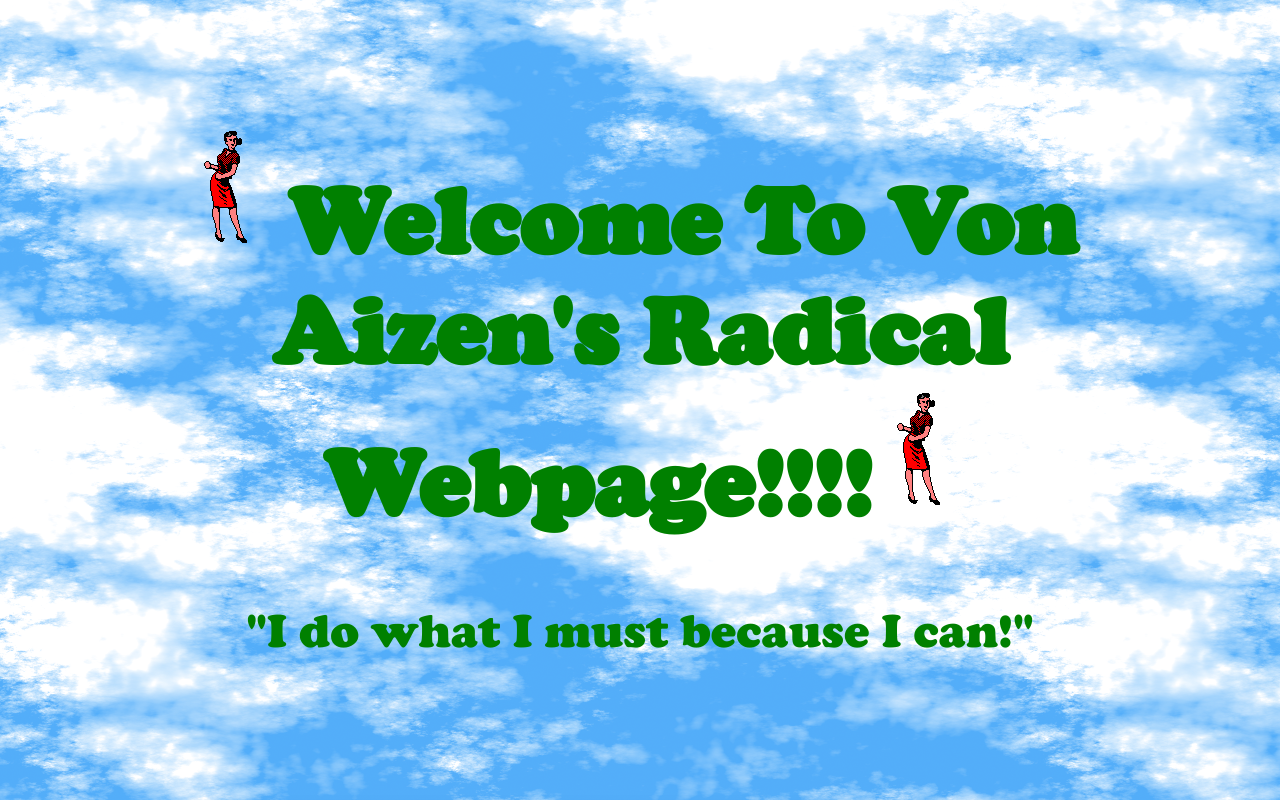
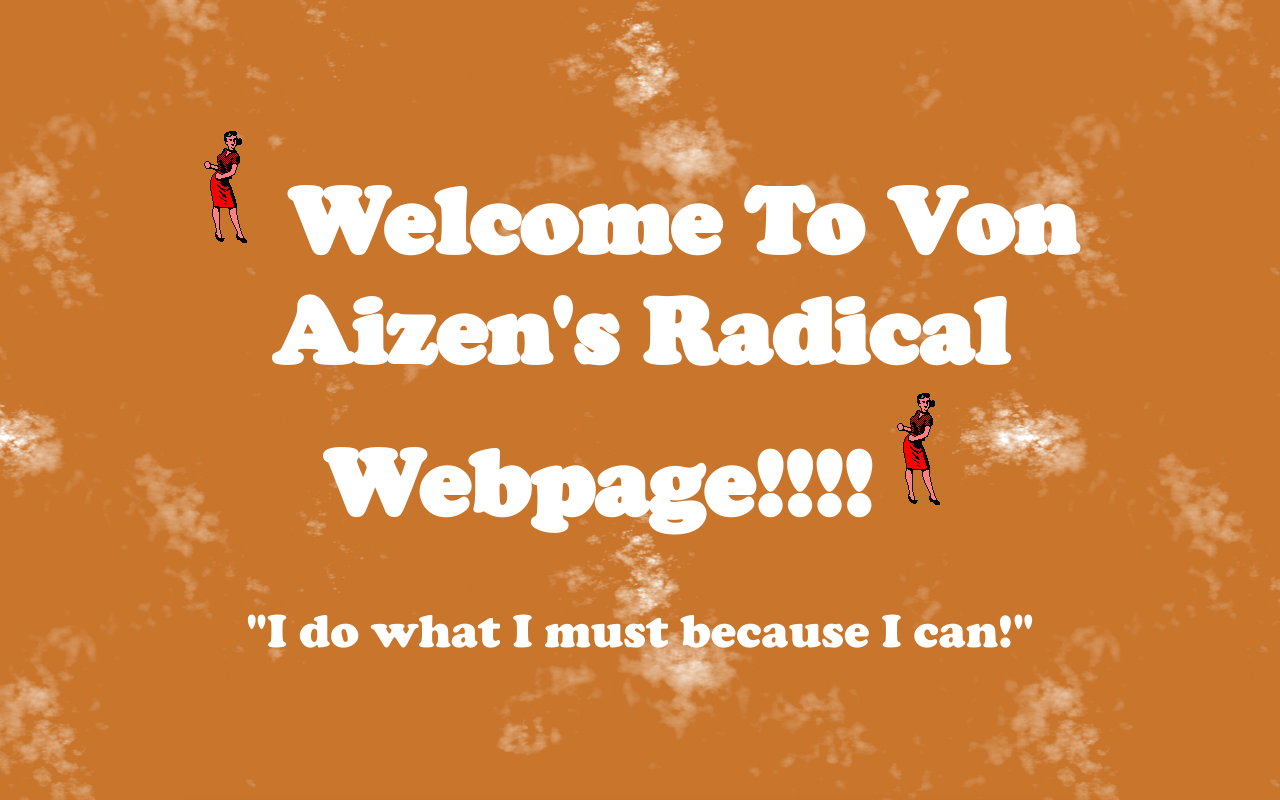
Before and after one commit to TheRoadstr/theroadstr.github.io, a plain HTML site: page index.html in a window 1280 px wide. Shown: the top 800 px of the page. Drawn offline with Linux system fonts and the light colour scheme.

Commit message:
changed background

```diff
--- a/style.css
+++ b/style.css
@@ -26,14 +26,14 @@
 body {
 	font-family: "Comic Sans", serif;
 	background: linear-gradient(120deg, #53ADF9, #A2D3FC);
-	background-image: url("images/Bumpy_Sky-Blue_04-1024x512.png");
+	background-image: url("images/Bumpy_Sky-Sunset_03-1024x512.png");
 	margin: 0;
 }
 
 header {
 	font-family: "Cooper Black", serif;
 	font-size: 3rem;
-	color: green;
+	color: white;
 	padding: 60px 20px;
 	text-align: center;
 }
```
Also changed, not shown: images/Bumpy_Sky-Sunset_03-1024x512.png (added).
